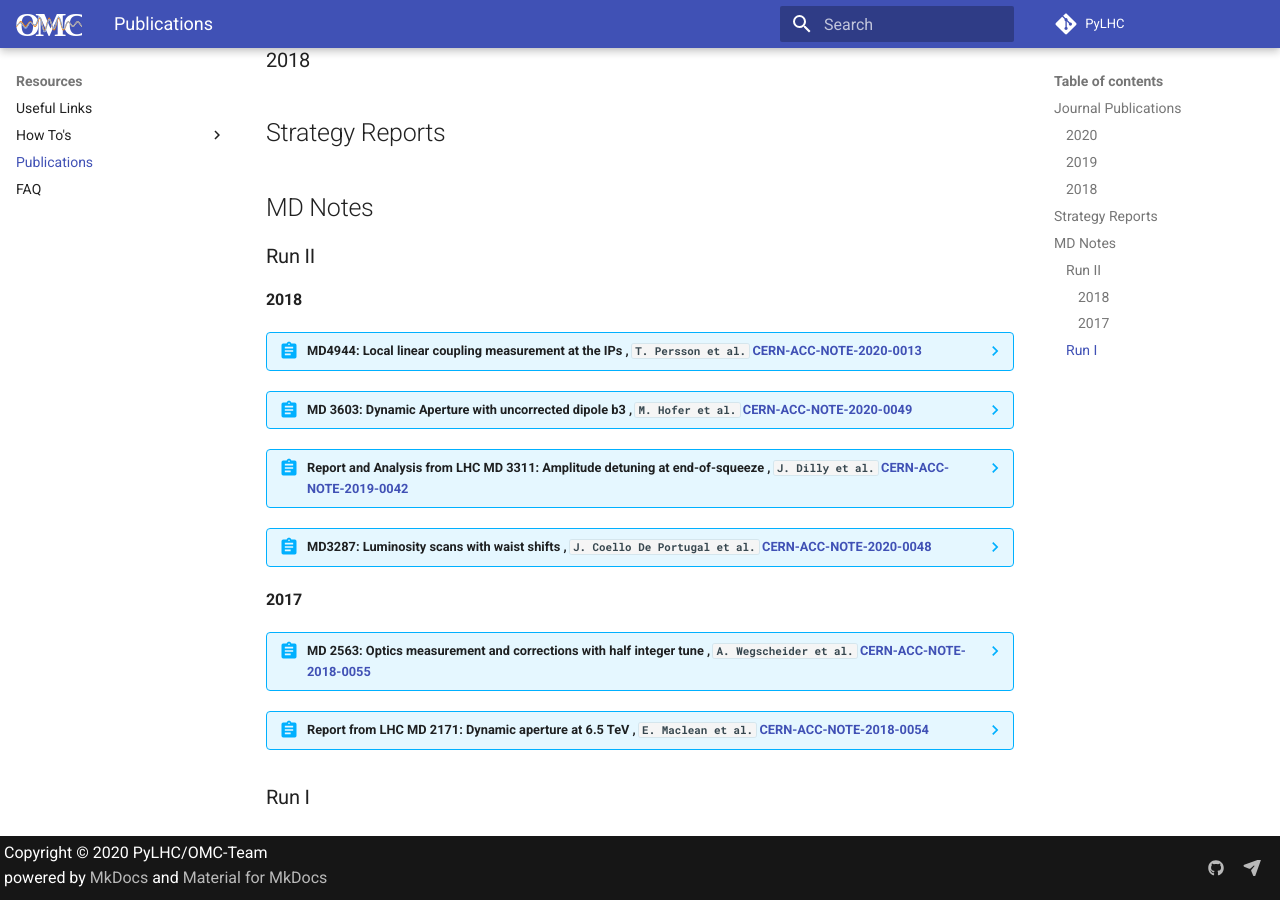
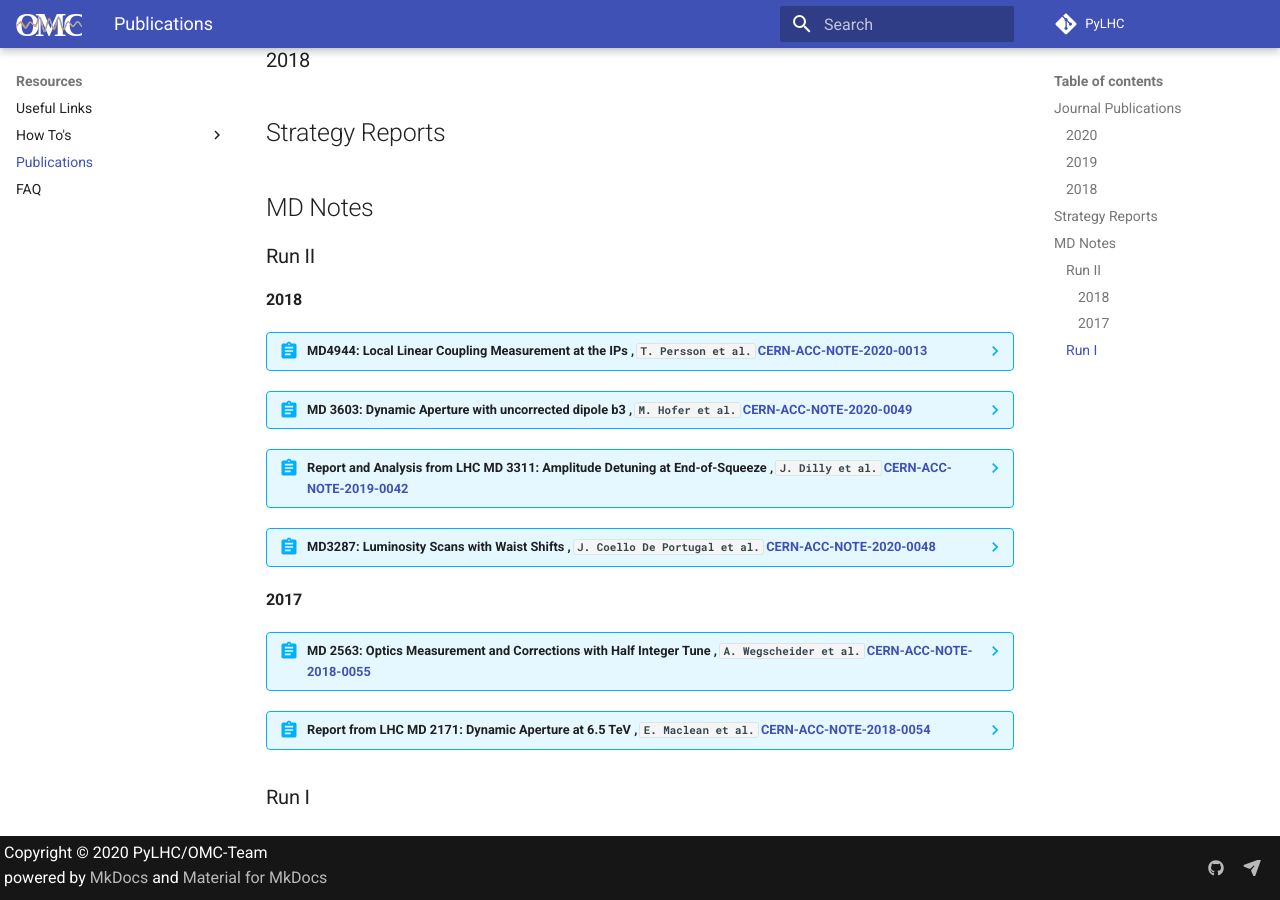
Before and after one commit to pylhc/pylhc.github.io, an MkDocs documentation site: the page built from docs/resources/publications.md, in a window 1280 px wide and 900 px high, scrolled down 1534 px. Built offline with MkDocs 1.6.1 and Material for MkDocs 9.7.7, drawn with Linux system fonts in a browser that asks for light colours.

Commit message:
fix titles

````diff
--- a/docs/resources/publications.md
+++ b/docs/resources/publications.md
@@ -229,7 +229,7 @@ The number of authors before resorting to `et al.` is up to the committers discr
 
 #### 2018
 
-??? abstract "MD4944: Local linear coupling measurement at the IPs , `T. Persson et al.`  [CERN-ACC-NOTE-2020-0013](https://cds.cern.ch/record/2710101){target=_blank}"
+??? abstract "MD4944: Local Linear Coupling Measurement at the IPs , `T. Persson et al.`  [CERN-ACC-NOTE-2020-0013](https://cds.cern.ch/record/2710101){target=_blank}"
     ```
     @article{Persson:2710101,
           author        = "Persson, Tobias Hakan Bjorn and Carlier, Felix Simon and
@@ -260,7 +260,7 @@ The number of authors before resorting to `et al.` is up to the committers discr
     }
     ```
 
-??? abstract "Report and Analysis from LHC MD 3311: Amplitude detuning at end-of-squeeze , `J. Dilly et al.`  [CERN-ACC-NOTE-2019-0042](https://cds.cern.ch/record/2692810){target=_blank}"
+??? abstract "Report and Analysis from LHC MD 3311: Amplitude Detuning at End-of-Squeeze , `J. Dilly et al.`  [CERN-ACC-NOTE-2019-0042](https://cds.cern.ch/record/2692810){target=_blank}"
     ```
     @article{Dilly:2692810,
           author        = "Dilly, Joschua Werner and Albert, Markus and Argyropoulos,
@@ -276,7 +276,7 @@ The number of authors before resorting to `et al.` is up to the committers discr
     }
     ```
 
-??? abstract "MD3287: Luminosity scans with waist shifts , `J. Coello De Portugal et al.`  [CERN-ACC-NOTE-2020-0048](https://cds.cern.ch/record/2733019){target=_blank}"
+??? abstract "MD3287: Luminosity Scans with Waist Shifts , `J. Coello De Portugal et al.`  [CERN-ACC-NOTE-2020-0048](https://cds.cern.ch/record/2733019){target=_blank}"
     ```
     @article{CoelloDePortugal-MartinezVazquez:2733019,
           author        = "Coello De Portugal - Martinez Vazquez, Jaime Maria and
@@ -291,7 +291,7 @@ The number of authors before resorting to `et al.` is up to the committers discr
 
 #### 2017
 
-??? abstract "MD 2563: Optics measurement and corrections with half integer tune , `A. Wegscheider et al.`  [	CERN-ACC-NOTE-2018-0055](https://cds.cern.ch/record/2632258){target=_blank}"
+??? abstract "MD 2563: Optics Measurement and Corrections with Half Integer Tune , `A. Wegscheider et al.`  [CERN-ACC-NOTE-2018-0055](https://cds.cern.ch/record/2632258){target=_blank}"
     ```
     @article{Wegscheider:2632258,
           author        = "Wegscheider, Andreas and Coello De Portugal - Martinez
@@ -309,7 +309,7 @@ The number of authors before resorting to `et al.` is up to the committers discr
     }
     ```
 
-??? abstract "Report from LHC MD 2171: Dynamic aperture at 6.5 TeV , `E. Maclean et al.`  [CERN-ACC-NOTE-2018-0054](https://cds.cern.ch/record/2632203){target=_blank}"
+??? abstract "Report from LHC MD 2171: Dynamic Aperture at 6.5 TeV , `E. Maclean et al.`  [CERN-ACC-NOTE-2018-0054](https://cds.cern.ch/record/2632203){target=_blank}"
     ```
     @article{Maclean:2632203,
           author        = "Maclean, Ewen Hamish and Carlier, Felix Simon and
````
